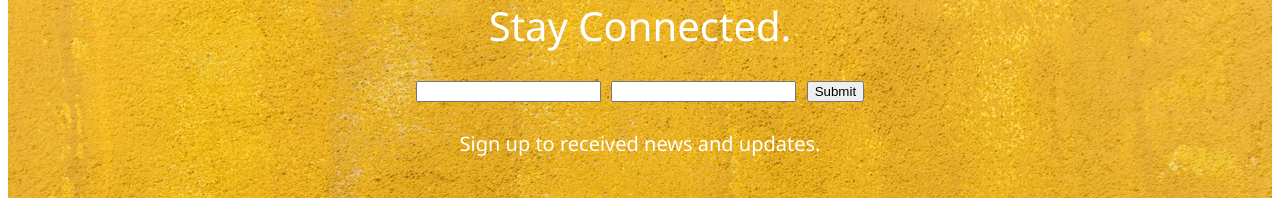
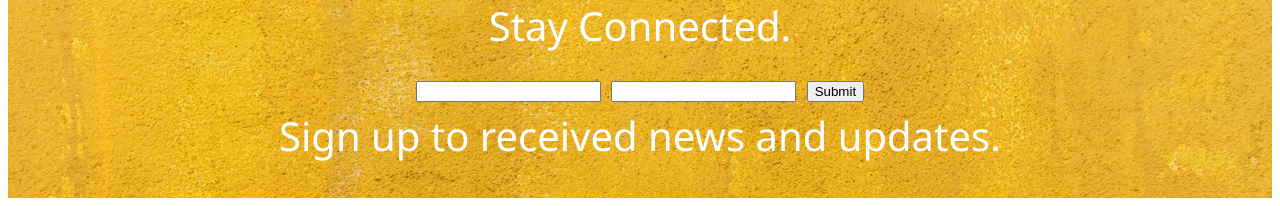
Before and after one commit to Lbpicon/LCA_web101_Lauren_Picon, a plain HTML site: page myPortfolio/src/portfolio.html in a window 1280 px wide. Shown: the part 1519-1725 px from the top of the page. Drawn offline with Linux system fonts and the light colour scheme.

Commit message:
updated groove corner

```diff
--- a/myPortfolio/src/portfolio.html
+++ b/myPortfolio/src/portfolio.html
@@ -38,6 +38,6 @@
                 <input type="text" name="message" id="message" required>
                 <input type="submit" value="Submit" id="Submit">
                              </form>
-        <span style="font-size: 20px;">Sign up to received news and updates.</span>
+        <span style="font-size: 40px;">Sign up to received news and updates.</span>
 </footer>
 </html>
--- a/myPortfolio/styles/dashboard-style.css
+++ b/myPortfolio/styles/dashboard-style.css
@@ -138,6 +138,7 @@ margin: 20px 20px 20px 20px;}
 
 
 }
+
 
 @media (max-width: 576px) { /*-----MEDIA QUERY FOR MOBILE----*/
 .container {
--- a/myPortfolio/styles/portfolio.css
+++ b/myPortfolio/styles/portfolio.css
@@ -1,4 +1,5 @@
 header {
+
 
     height: auto;
     color: salmon;
```
Also changed, not shown: myPortfolio/src/dashboard.html (+0 -2 lines), myPortfolio/images/art_background.jpeg (added).
